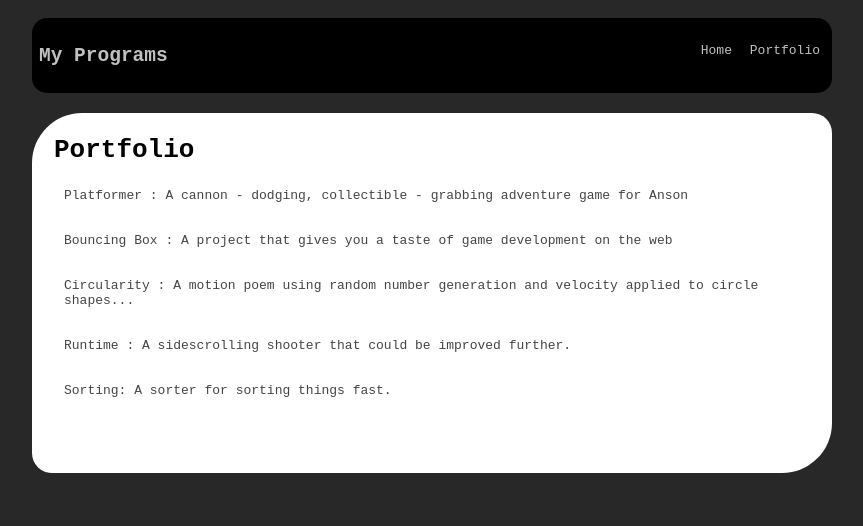
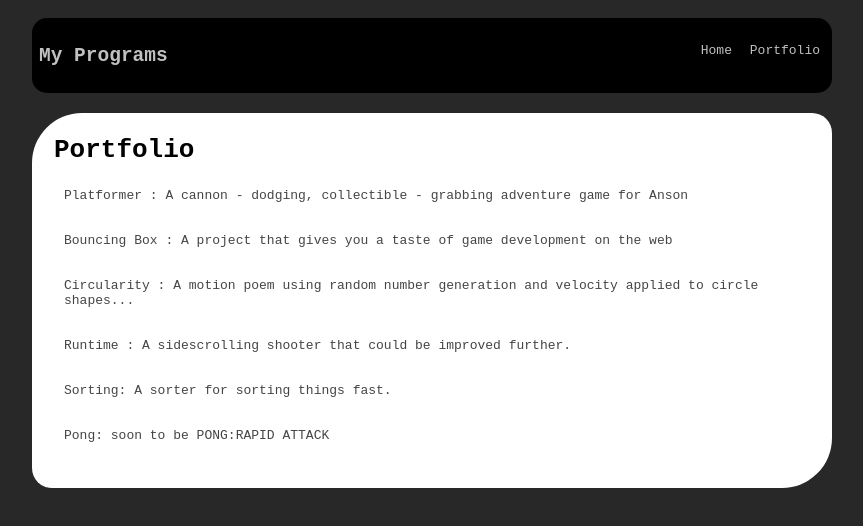
Before and after one commit to AnsonTrang/AnoSan.github.io, a plain HTML site: page portfolio.html in a window 1280 px wide. Shown: the whole page, without its empty margins (208-1071 px from the left). Drawn offline with Linux system fonts and the light colour scheme.

Commit message:
Fixed link

```diff
--- a/portfolio.html
+++ b/portfolio.html
@@ -139,7 +139,7 @@
                         <li><a href="projects/circularity/">Circularity : A motion poem using random number generation and velocity applied to circle shapes...</a></li>
                         <li><a href="projects/runtime/">Runtime : A sidescrolling shooter that could be improved further.</a></li>
                         <li><a href="projects/asd-sorting/">Sorting: A sorter for sorting things fast.</a></li>
-                        <li><a href="projects/Pong Project/index.html"></a></li>
+                        <li><a href="projects/Pong Project/index.html">Pong: soon to be PONG:RAPID ATTACK </a></li>
                     </ul>
                 </div>
             </main>
```
